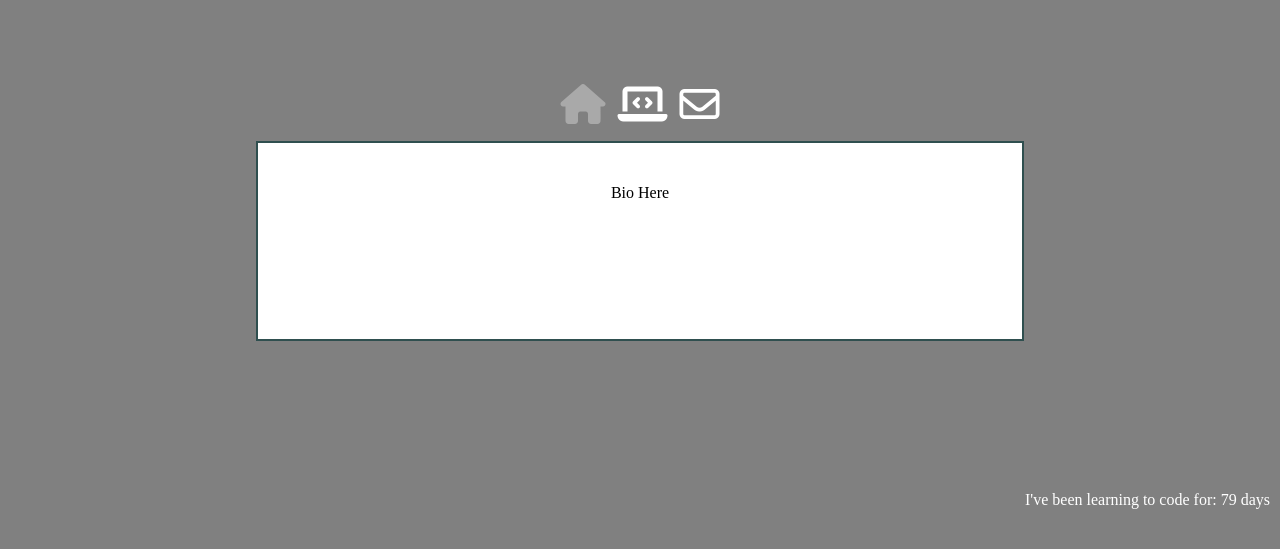
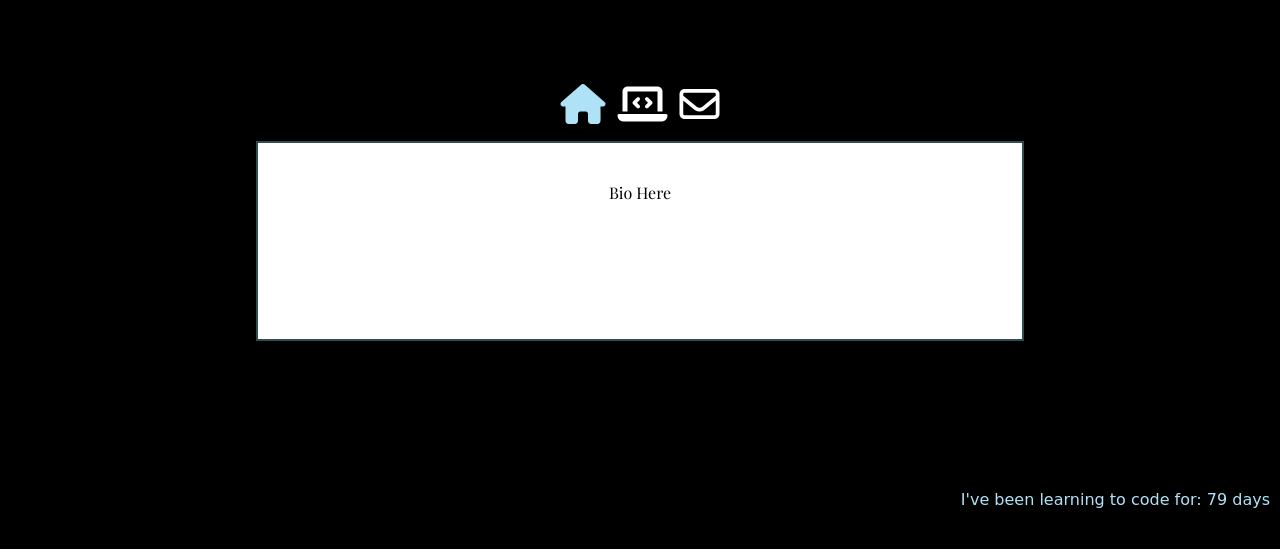
Before and after one commit to tcgronk/portfolio, a plain HTML site: page index.html in a window 1280 px wide. Shown: the part 205-761 px from the top of the page. Drawn offline with nearby package versions, Linux system fonts and the light colour scheme; a web font is replaced by a local one.

Commit message:
updating colors

```diff
--- a/index.js
+++ b/index.js
@@ -20,7 +20,7 @@ function sideBar(){
 
 function homePage(){
     $(".home").on("click",function(event){
-        $(".home").css("color","darkgray");
+        $(".home").css("color","rgb(175, 226, 247)");
         $(".projects").css("color","white");
         $(".contactMe").css("color","white");
         $("main").html("<section class='personalBio'><p>Bio Here</p></section>");
@@ -31,7 +31,7 @@ function homePage(){
 function projectsPage(){
     $(".projects").on("click", function(event){
         $(".home").css("color","white");
-        $(".projects").css("color","darkgray");
+        $(".projects").css("color","rgb(175, 226, 247)");
         $(".contactMe").css("color","white");
         $("main").html("<section class='projectsPageData'><section class='projectDescription'><a href='https://github.com/tcgronk/Quiz-App' target='_blank'><h2>Quiz App</h2></a><p>Check out my first project! To create this quiz app, I used HTML, CSS, Javascript, & jQuery. </p></section><section><a class='wineApp' href='https://tcgronk.github.io/Quiz-App/' target='_blank'><img src='portfolio-wine.jpg' alt='portfolio quiz app'></a></section>");
     });
@@ -40,7 +40,7 @@ function projectsPage(){
 function contactPage(){
     $(".contactMe").on("click", function(event){
         $(".home").css("color","white");
-        $(".contactMe").css("color","darkgray");
+        $(".contactMe").css("color","rgb(175, 226, 247)");
         $(".projects").css("color","white");
         $('main').html("<section class='contacting'><p>Contact Info Here</p></section>");
     });
@@ -48,7 +48,7 @@ function contactPage(){
 
 $( document ).ready(function() {
     $("main").html("<section class='personalBio'><p>Bio Here</p></section>");
-    $(".home").css("color","darkgray");
+    $(".home").css("color","rgb(175, 226, 247)");
 });
 
 
--- a/main.css
+++ b/main.css
@@ -8,18 +8,23 @@ head{
     display: none;
 }
 body{
-    background: gray;
+    background: black;
 }
 main,heading{
     align-items: center;
     text-align: center;
-
+    font-family: 'Playfair Display', serif;
 }
 .initial{
     font-size: 70px;
     padding: 2%;
     text-align: center;
 
+
+}
+.initial,#sideBar{
+    font-family: 'Gravitas One', cursive;
+    color: rgb(175, 226, 247);
 }
 
 
@@ -72,7 +77,6 @@ a{
     font-size: 20px;
 }
 #sideBar{
-    color: white;
     position: absolute;
     right: 10px;
     bottom: 70px;
```
